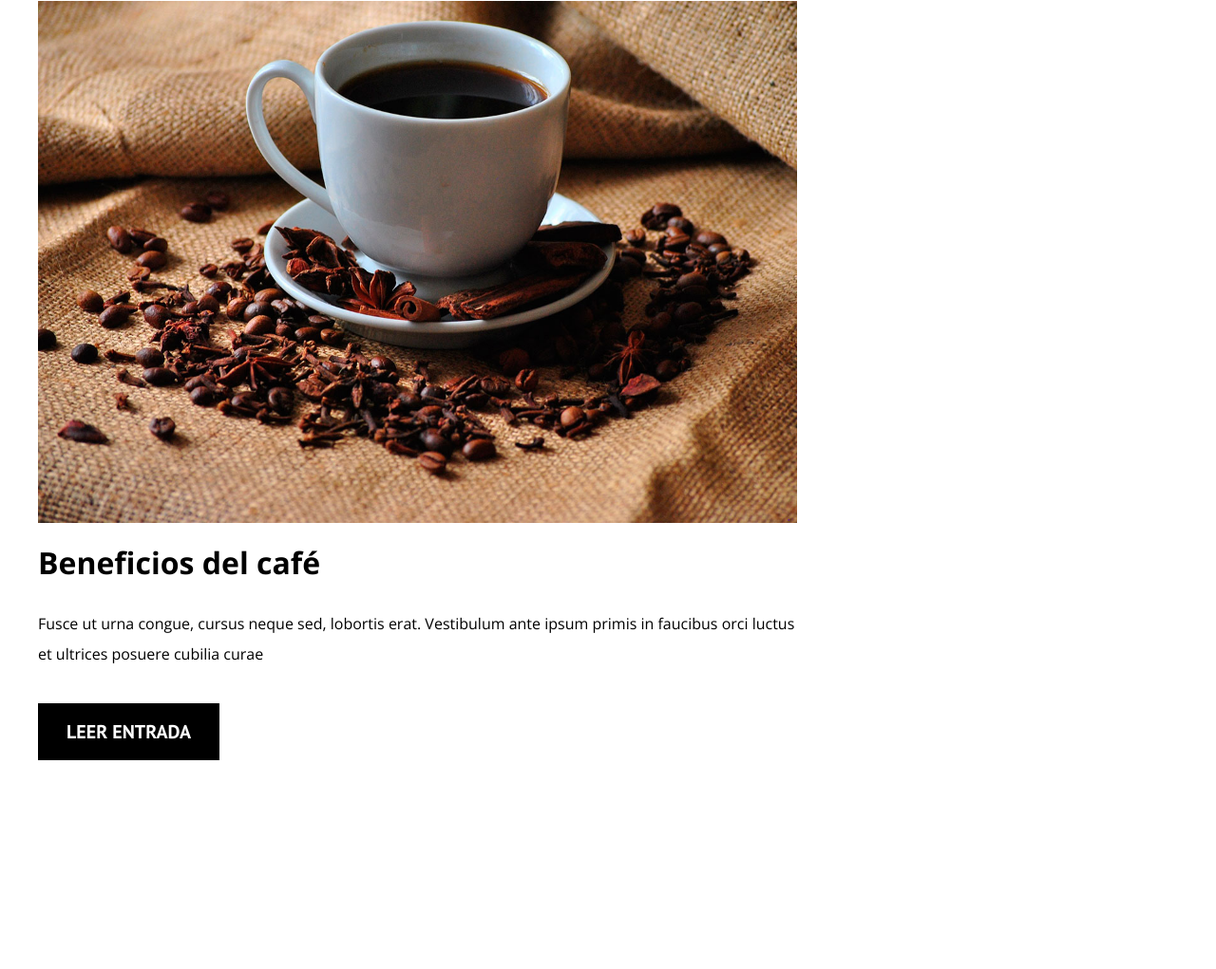
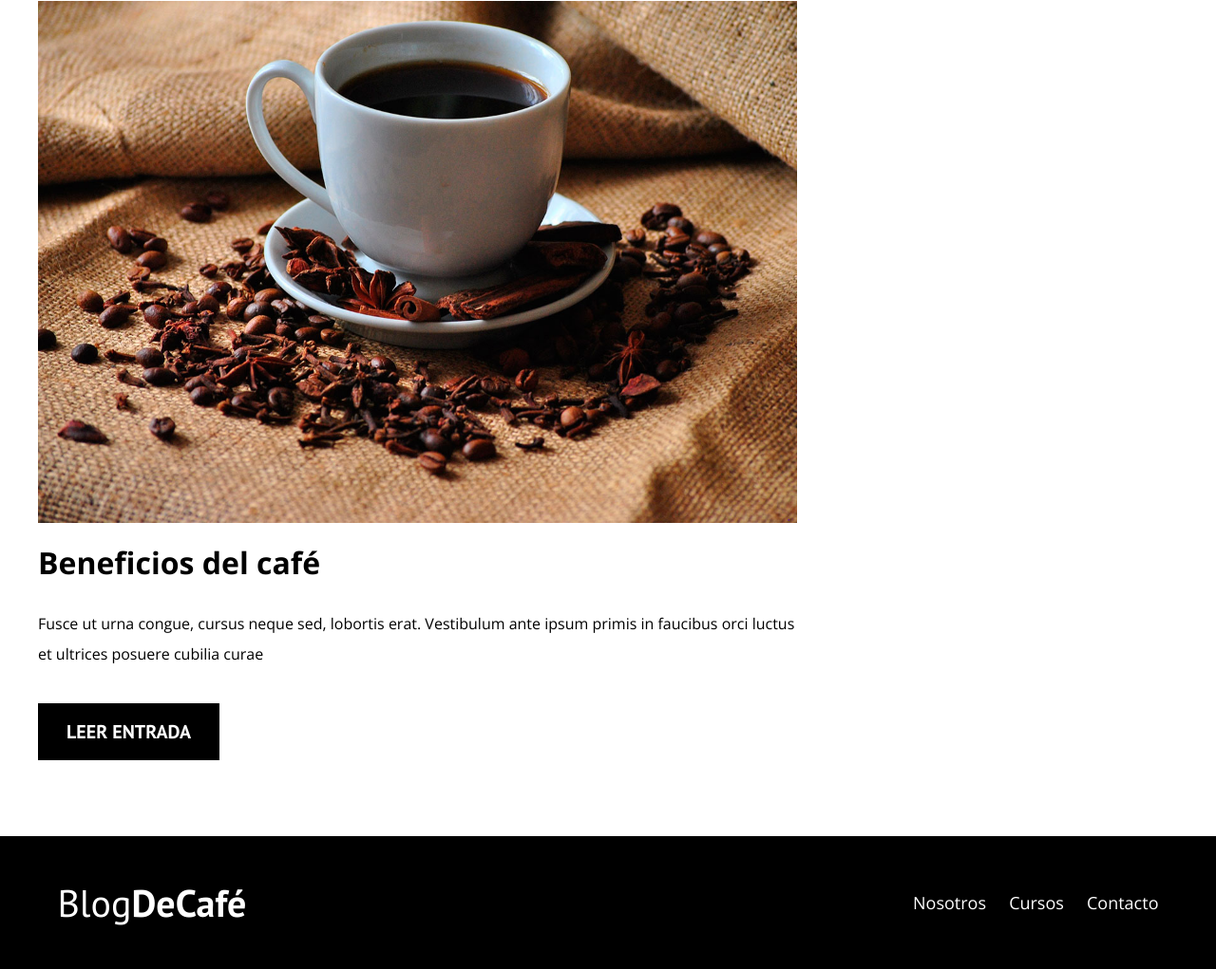
Before and after one commit to GaboHb/CSS-GitHub, a plain HTML site: page blogcafe/index.html in a window 1280 px wide. Shown: the part 2396-3417 px from the top of the page at 95% size. Before the commit the page ends 3237 px from the top, so only its background shows below. Drawn offline with nearby package versions, Linux system fonts and the light colour scheme.

Commit message:
Applying styles to the website footer

```diff
--- a/blogcafe/css/style.css
+++ b/blogcafe/css/style.css
@@ -136,6 +136,8 @@ img {
     text-align: center;
     display: block;
     font-size: 1.8rem;
+    color: #ffffff;
+    text-decoration: none;
 }
 
 @media (min-width: 768px) {
@@ -235,3 +237,24 @@ img {
 .cursos p span {
     font-weight: 400;
 }
+
+
+/** Footer **/
+
+.site-footer {
+    background-color: #000000;
+    padding: 3rem;
+    margin-top: 4rem;
+}
+
+.site-footer p {
+    color: #ffffff;
+    font-size: 4rem;
+    font-weight: 400;
+    font-family: 'PT Sans', sans-serif;
+    text-align: center;
+}
+
+.site-footer p span {
+    font-weight: 700;
+}
--- a/blogcafe/index.html
+++ b/blogcafe/index.html
@@ -96,6 +96,21 @@
             </ul>
         </aside>
     </div>
+    <!-- contenido principal -->
+
+    <footer class="site-footer">
+        <div class="contenedor">
+            <div class="barra">
+                <p class="no-margin">Blog<span>DeCafé</span></p>
+
+                <nav class="navegacion">
+                    <a href="nosotros.html">Nosotros</a>
+                    <a href="cursos.html">Cursos</a>
+                    <a href="contacto.html">Contacto</a>
+                </nav>
+            </div>
+        </div>
+    </footer>
 
 </body>
 
```
